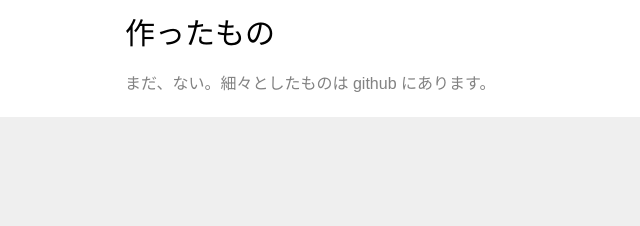
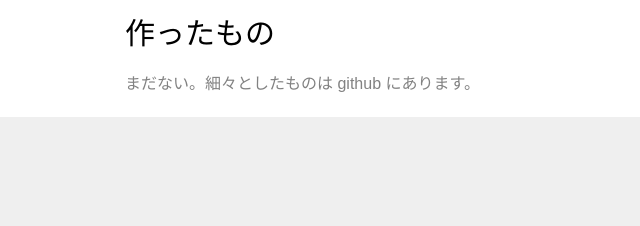
Before and after one commit to tuki9ko/homepage, a plain HTML site: page works.html in a window 1280 px wide. Shown: the part 223-449 px from the top of the page, 140-780 px from the left. Drawn offline with Linux system fonts and the light colour scheme; files whose address does not match are found by name.

Commit message:
少し更新

```diff
--- a/works.html
+++ b/works.html
@@ -76,7 +76,7 @@
 			<div class="row">
 				<div class="col-md-8 col-md-offset-2">
 					<h2>作ったもの</h2>
-					<p>まだ、ない。細々としたものは github にあります。</p>
+					<p>まだない。細々としたものは github にあります。</p>
 				</div>
 			</div>
 		</div>
```
